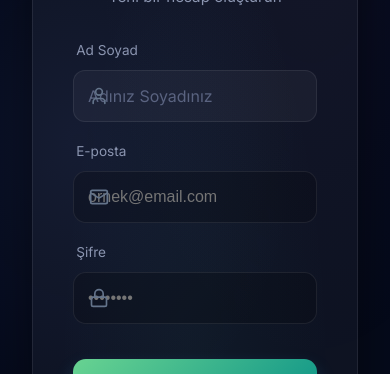
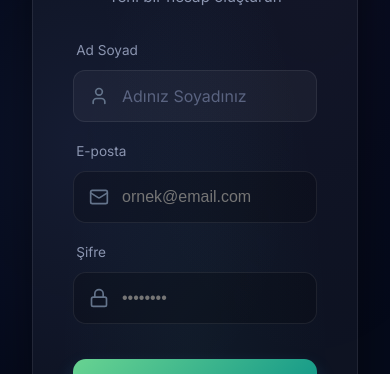
Before and after one commit to darakcilar/finansal-risk-ai, a React (Vite) app in the folder frontend/: page /register in a window 390 px wide. Shown: the part 281-655 px from the top of the page. Built offline with nearby package versions, Linux system fonts and the light colour scheme.

Commit message:
Fix specificity of input padding and align dashboard header

```diff
--- a/frontend/src/App.css
+++ b/frontend/src/App.css
@@ -575,12 +575,14 @@
   /* FORMLAR İÇİN BÜYÜK DOKUNMA ALANLARI VE YAKINLAŞTIRMA (ZOOM) ENGELLEYİCİ */
   input[type="text"], input[type="number"], input[type="email"], input[type="password"], select {
     font-size: 16px !important; /* iOS oto-zoom'u engeller */
-    padding: 16px 14px !important;
+    padding-top: 14px !important;
+    padding-bottom: 14px !important;
+    padding-right: 14px !important;
     height: 52px !important; /* Native uygulama yüksekliği */
   }
 
-  .form-input {
-    padding-left: 48px !important; /* İkon ile metnin üst üste gelmesini engeller */
+  input.form-input {
+    padding-left: 48px !important; /* İkon ile metnin üst üste gelmesini KESİN OLARAK engeller */
   }
 
   button {
--- a/frontend/src/pages/Dashboard.jsx
+++ b/frontend/src/pages/Dashboard.jsx
@@ -113,18 +113,20 @@ export default function Dashboard() {
         handleLogout={handleLogout}
       />
 
-      <header className="dashboard-header" style={{ display: 'flex', justifyContent: 'space-between', alignItems: 'center' }}>
+      <header className="dashboard-header" style={{ display: 'flex', justifyContent: 'space-between', alignItems: 'center', width: '100%' }}>
         <div style={{ display: 'flex', alignItems: 'center', gap: '1rem' }}>
-          {isMobile && (
-             <button onClick={() => setIsDrawerOpen(true)} style={{ background: 'transparent', border: 'none', color: 'white', cursor: 'pointer', display: 'flex', padding: 0 }}>
-               <Menu size={28} />
-             </button>
-          )}
           <div>
             <h2 className="dashboard-greeting">Merhaba,</h2>
             <h1 className="dashboard-name">{user.name}</h1>
           </div>
         </div>
+
+        {isMobile && (
+             <button onClick={() => setIsDrawerOpen(true)} style={{ background: 'transparent', border: 'none', color: 'white', cursor: 'pointer', display: 'flex', padding: 0 }}>
+               <Menu size={32} />
+             </button>
+        )}
+
         {!isMobile && (
           <div style={{ display: 'flex', gap: '0.75rem', alignItems: 'center' }}>
             <Link to="/settings" className="btn-logout" style={{ background: 'rgba(255,255,255,0.05)', borderColor: 'var(--border-glass)' }}>
```
